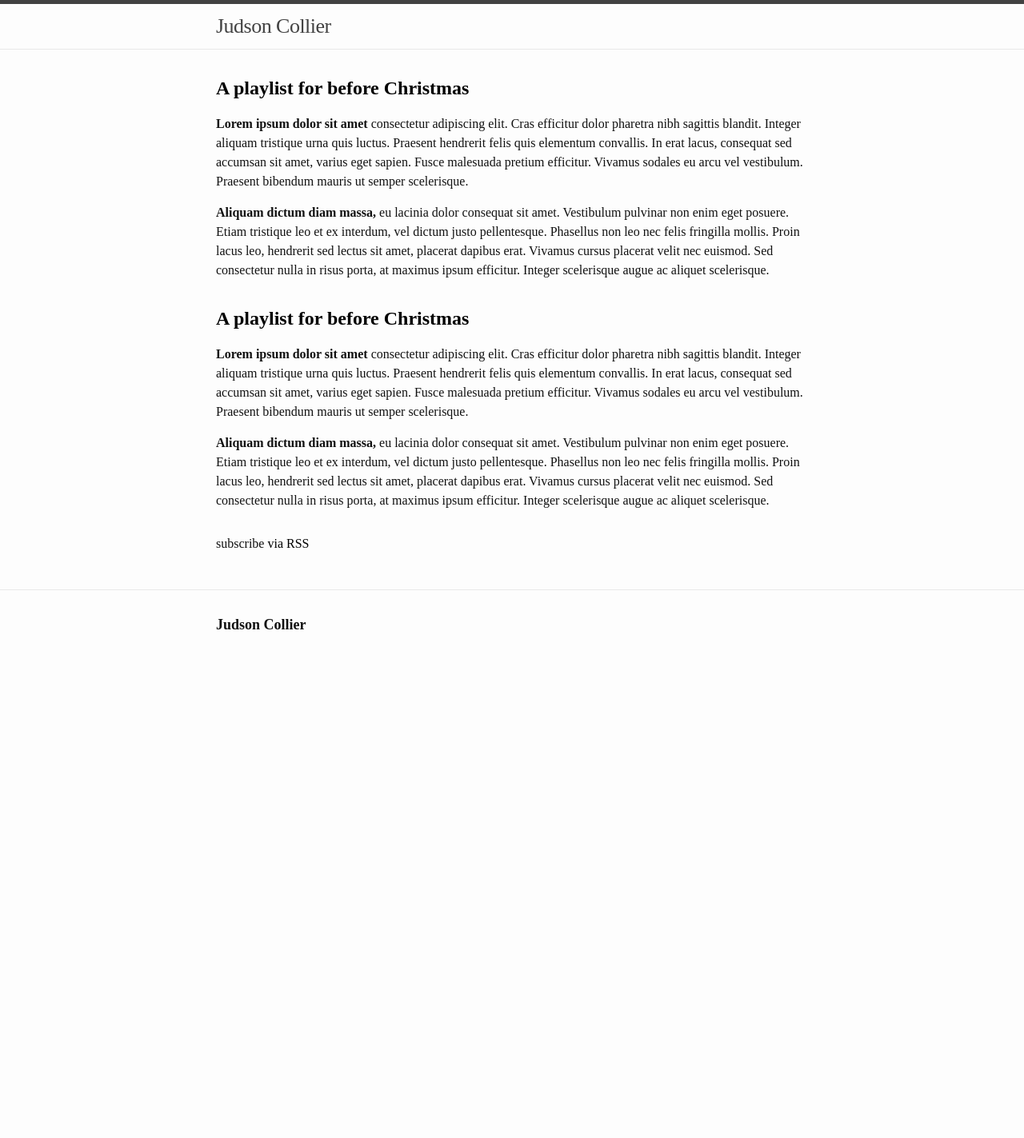
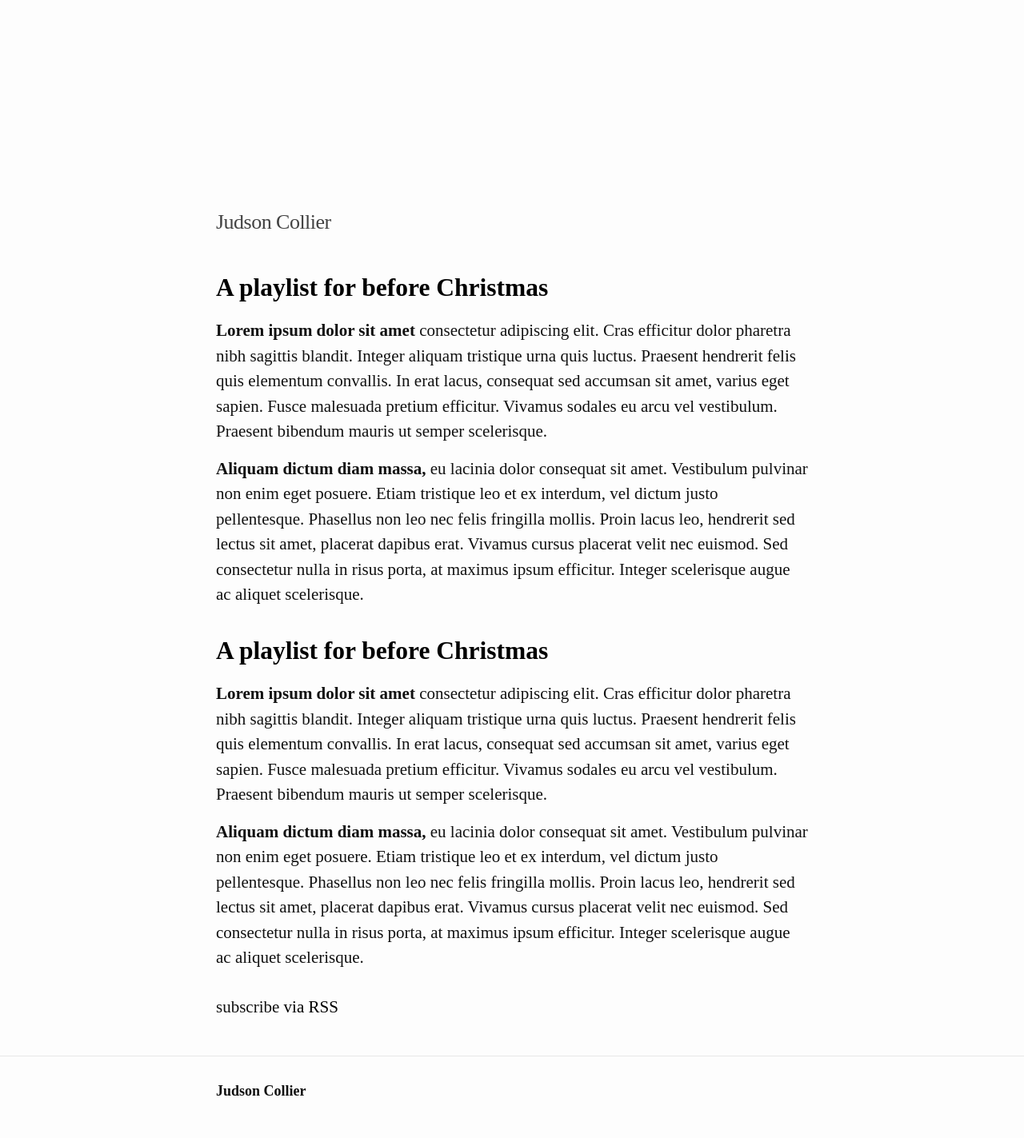
Before and after one commit to judsoncollier/judsite, a Jekyll site: the page built from index.html, in a window 1280 px wide. Shown: the whole page at 80% size. Built offline with Jekyll 4.4.1, drawn with Linux system fonts in a browser that asks for light colours; some web fonts are replaced; before the commit the page ends 900 px from its top, so only the background shows below that.

Commit message:
header fix

```diff
--- a/_sass/_layout.scss
+++ b/_sass/_layout.scss
@@ -2,10 +2,8 @@
  * Site header
  */
 .site-header {
-    border-top: 5px solid $grey-color-dark;
-    border-bottom: 1px solid $grey-color-light;
     min-height: 56px;
-
+    margin: 250px 0 0 0;
     // Positioning context for the mobile navigation icon
     position: relative;
 }
--- a/css/main.scss
+++ b/css/main.scss
@@ -18,7 +18,7 @@
 
 // Our variables
 $base-font-family: 'NeueReg',serif;
-$base-font-size:   16px;
+$base-font-size:   21px;
 $base-font-weight: 300;
 $small-font-size:  $base-font-size * 0.875;
 $base-line-height: 1.5;
```
